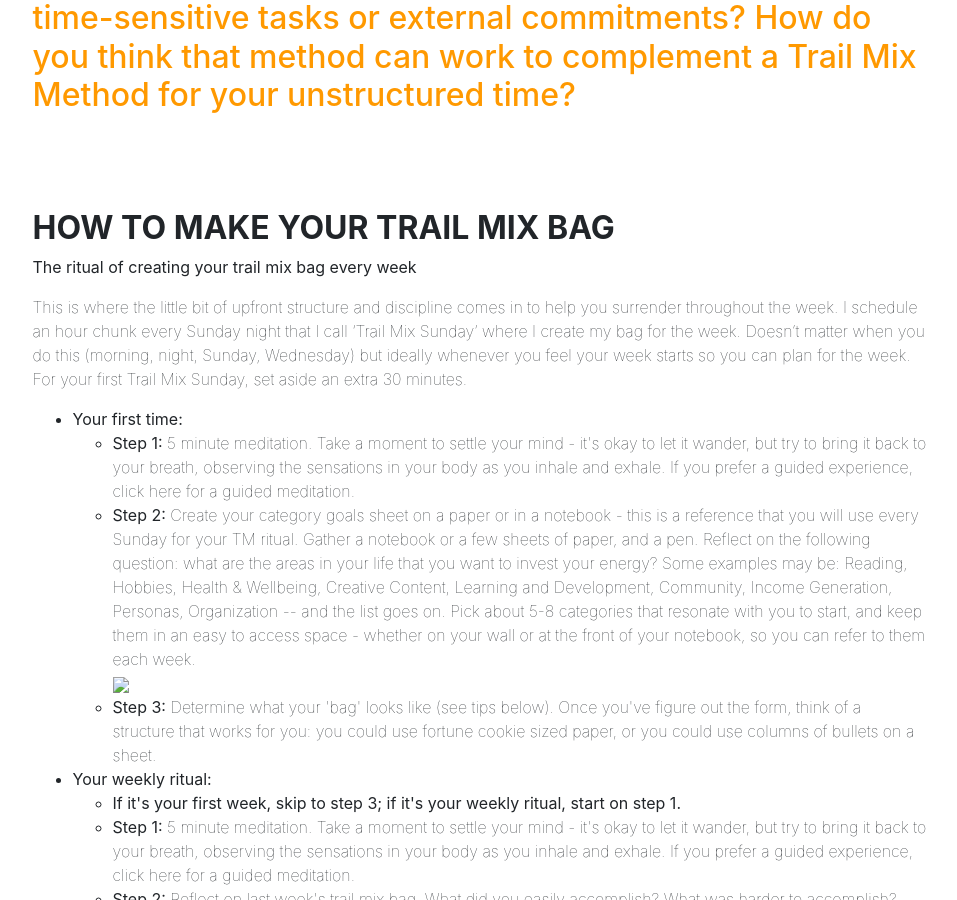
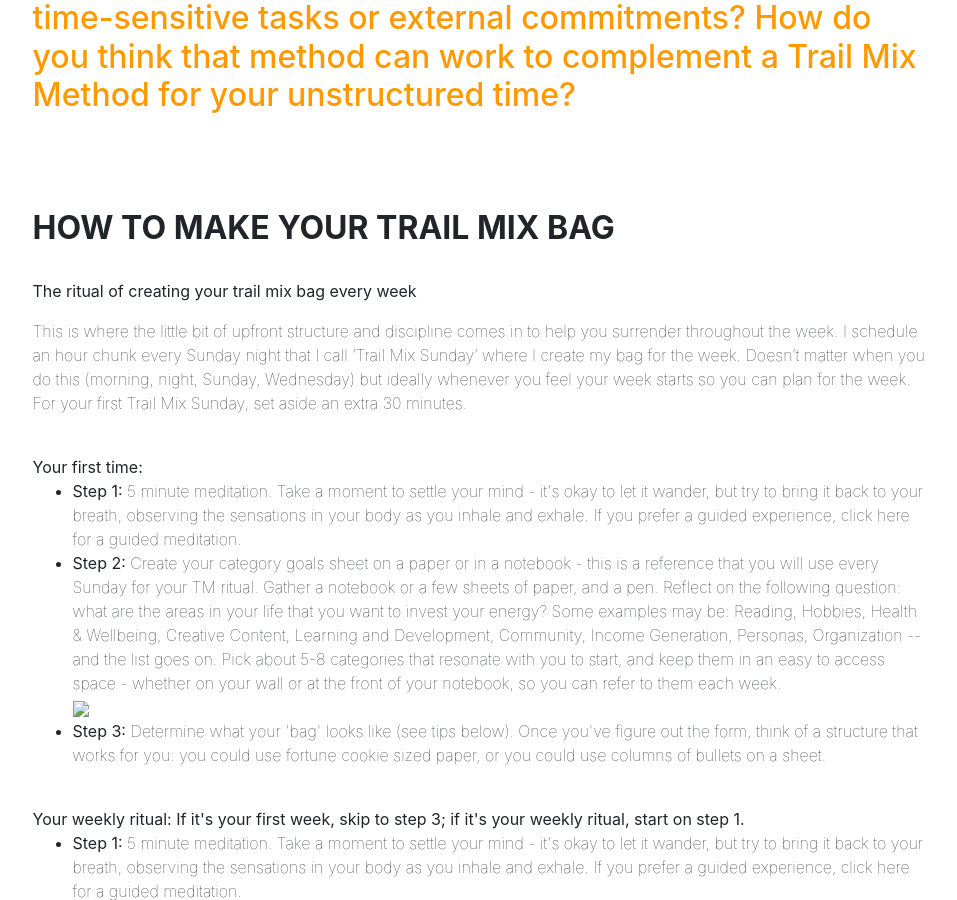
Before and after one commit to dalkat/dalkat.github.io, a Jekyll site: the page built from trailmix.md, in a window 1280 px wide and 900 px high, scrolled down 3337 px. Shown: the whole window, without its empty margins (160-1117 px from the left). Built offline with Jekyll 4.4.1, drawn with Linux system fonts in a browser that asks for light colours; nearby versions of some CDN libraries; some web fonts are replaced; library files that are not in the unit come from our copies.

Commit message:
TMM 2.4 formatting

```diff
--- a/_layouts/trailmix.html
+++ b/_layouts/trailmix.html
@@ -82,27 +82,27 @@ layout: default-sub
 			<h2><span style="color: #ff9900;">Question: What system do you have in place to manage time-sensitive tasks or external commitments? How do you think that method can work to complement a Trail Mix Method for your unstructured time?</span></h2>
 			<p>&nbsp;</p>
 			<h2>&nbsp;&nbsp;</h2>
-			<h2><strong>HOW TO MAKE YOUR TRAIL MIX BAG</strong></h2>
+			<h2><strong>HOW TO MAKE YOUR TRAIL MIX BAG</strong></h2><br>
 			<p><strong>The ritual of creating your trail mix bag every week</strong></p>
 			<p>This is where the little bit of upfront structure and discipline comes in to help you surrender throughout the week. I schedule an hour chunk every Sunday night that I call &lsquo;Trail Mix Sunday&rsquo; where I create my bag for the week. Doesn&rsquo;t matter when you do this (morning, night, Sunday, Wednesday) but ideally whenever you feel your week starts so you can plan for the week. For your first Trail Mix Sunday, set aside an extra 30 minutes.&nbsp;</p>
-			<ul>
-			<li><strong>Your first time: </strong></li>
+			<br>
+			<strong>Your first time: </strong>
 			<ul>
 			<li><strong>Step 1:</strong> 5 minute meditation. Take a moment to settle your mind - it's okay to let it wander, but try to bring it back to your breath, observing the sensations in your body as you inhale and exhale. If you prefer a guided experience, click here for a guided meditation.</li>
 			<li><strong>Step 2:</strong> Create your category goals sheet on a paper or in a notebook - this is a reference that you will use every Sunday for your TM ritual. Gather a notebook or a few sheets of paper, and a pen. Reflect on the following question: what are the areas in your life that you want to invest your energy? Some examples may be: Reading, Hobbies, Health &amp; Wellbeing, Creative Content, Learning and Development, Community, Income Generation, Personas, Organization -- and the list goes on. Pick about 5-8 categories that resonate with you to start, and keep them in an easy to access space - whether on your wall or at the front of your notebook, so you can refer to them each week.</li>
 			  <img src="/img/content/trailmixcategories.png" style="width: auto;">
 			<li><strong>Step 3:</strong> Determine what your 'bag' looks like (see tips below). Once you've figure out the form, think of a structure that works for you: you could use fortune cookie sized paper, or you could use columns of bullets on a sheet.</li>
-			</ul>
-			<li><strong>Your weekly ritual:</strong></li>
+			</ul><br>
+			<strong>Your weekly ritual:</strong>
+			<strong>If it's your first week, skip to step 3; if it's your weekly ritual, start on step 1.</strong>
 			<ul>
-			<li><strong>If it's your first week, skip to step 3; if it's your weekly ritual, start on step 1.</strong></li>
 			<li><strong>Step 1: </strong>5 minute meditation. Take a moment to settle your mind - it's okay to let it wander, but try to bring it back to your breath, observing the sensations in your body as you inhale and exhale. If you prefer a guided experience, click here for a guided meditation.</li>
 			<li><strong>Step 2:</strong> Reflect on last week's trail mix bag. What did you easily accomplish? What was harder to accomplish? What was left untouched in the bag? Circle any items that were particularly difficult, or 'leftovers' that you want to postpone for a future week. For the items that were difficult to accomplish or remained untouched, ask yourself: why was there resistance? Was the task too daunting? For the items you want to carry over into this week's bag, add them to your list.</li>
 			<li><strong>Step 3:</strong> Go through your Category Goals sheet you created during your first Trail Mix Sunday, and for each category, reflect on your intentions for that category for the week. Then, add a few activities you want to direct your energy toward this week into your bag. Make them bite sized (see tips below) by adding a time allocation between 5 and 60 minutes, depending on how difficult or intimidating a task is (less time) or how easy or enjoyable it is (more time). This allocation makes a small difficult task equally attractive as a long easy task. If you want to do it multiple times that week, or if it's a task that will require more time to complete, add another bullet.</li>
 			<li><strong>Step 4:</strong> Take a step back and see whether your bag is mixed, balanced, and achievable this week (see tips below)</li>
 			<li><strong>Step 5: </strong>Throughout the week, when you find yourself in a moment of unstructured time, reach into your 'bag' and complete the activity you draw. This may require a bit of discipline, but it's all about trusting that you've built the bag with only things you feel you can do. How much or how little you do is up to you as you discover your balance between productive time and plain old down-time :)</li>
 			</ul>
-			</ul>
+
 			<p><strong>Q&A and tips for creating an effective Trail Mix system</strong></p>
 			<ul>
 			<li><strong>Q: What does the &lsquo;bag&rsquo; look like?</strong></li>
```
